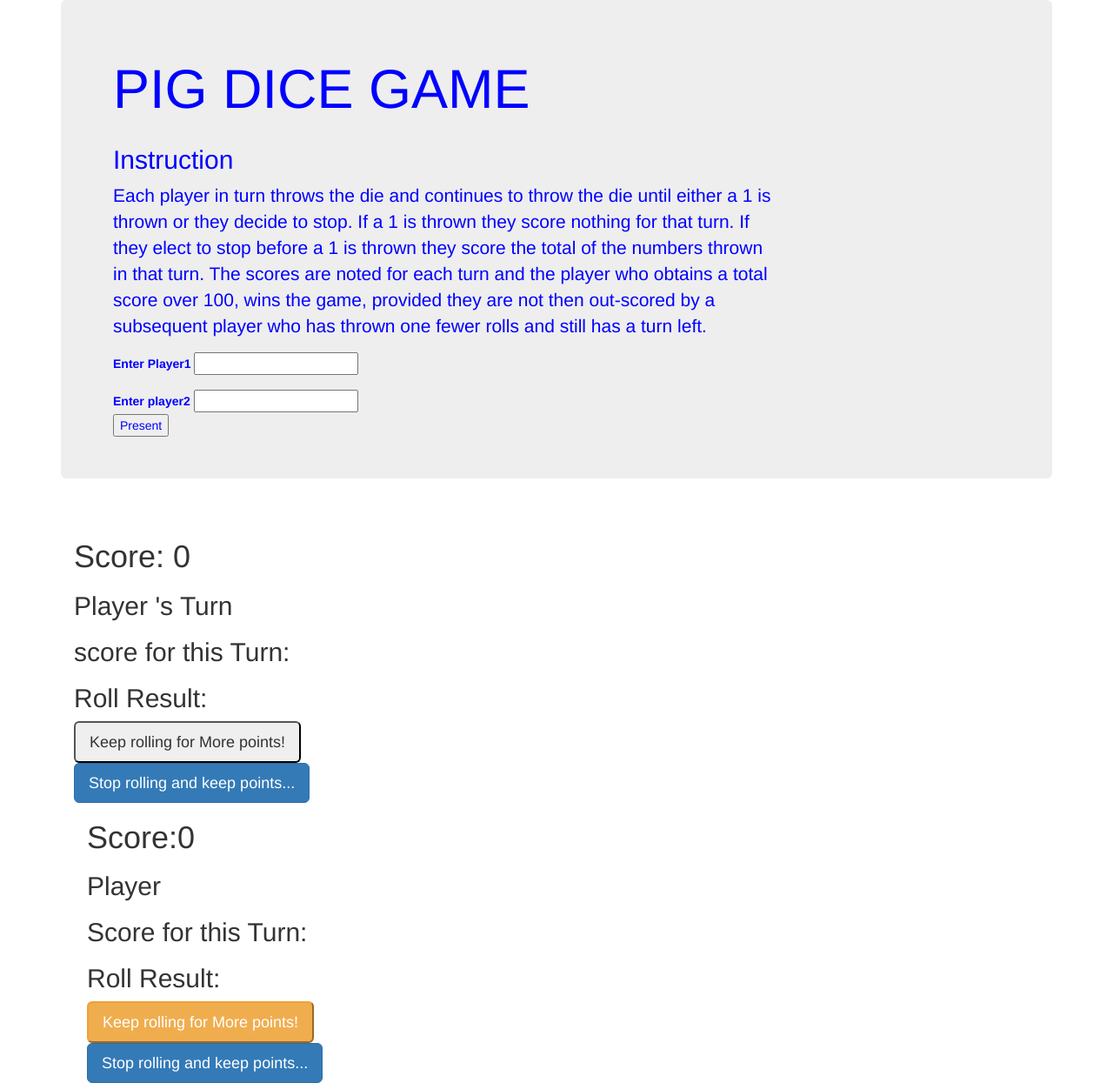
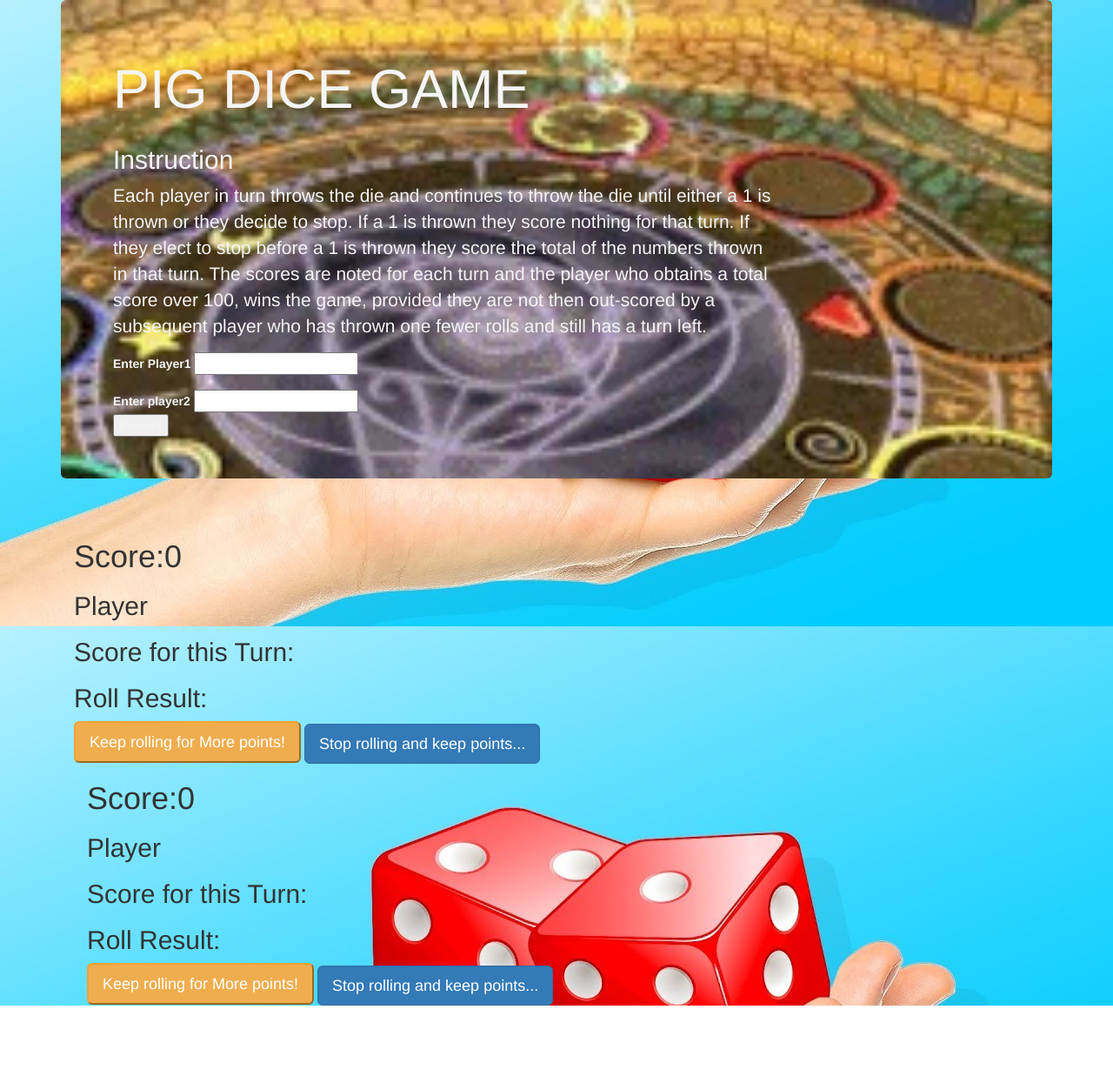
Before and after one commit to habibaJuma/Pig-Dice, a plain HTML site: page index.html in a window 1280 px wide. Shown: the whole page at 87% size. After the commit the page ends 1156 px from the top, so only its background shows below. Drawn offline with Linux system fonts and the light colour scheme.

Commit message:
made some changes on background

```diff
--- a/css/style.css
+++ b/css/style.css
@@ -1,23 +1,28 @@
-
-.player-console{
-    display: none;
-}
-
-.body{
-    background-image: url("../image/dice2.jpeg")
+/*#body{
+    background-image: url("../image/dice2.gif");
+    background: no-repeat;
+    background-size: cover;
 }
 #background {
-    background: url("../image/dice1.jpeg");
+    background: url("../image/dice.gif");
     background-position: center center;
     background-attachment: fixed;
     background-size: cover;
-    padding: 100px 90px;
+    padding: 100px 0px;
+}*/
+body {
+    background-image: url("../image/dice3.jpg");
+}
+.player-console{
+    display: none
+}
+.jumbotron {
+    background-image: url("../image/DICE.webp");
+    background-size: cover;
+    color:whitesmoke;
 }
 
-.jumbotron{
-    color:blue;
+.button {
+    color: black;
+
 }
-
-.box{
-    background-image: url()
-}
--- a/index.html
+++ b/index.html
@@ -34,16 +34,23 @@
          </div>
             <br>
             <div class="game Display">
-                <div class="col-md-5" id="gameStatusDipslay1">
+              <!--  <div class="col-md-5" id="gameStatusDipslay1">
                     <h1><span id ="playerName"></span>Score: <span class="gameStatusDisplay1">0</span></h1>
                     <div id="paly1Button">
                     <h2>Player <span class="playerStatus" class="gameStatusDisplay">'s Turn</h2>
                     <h2>score for this Turn: <span id ="turnScore" class="ganeStatusDisplay turnScore"></span></h2>
                     <h2>Roll Result: <span id="rollResult" class="gameStatusDisplay rollResult"></span> </h2>
-
-                    <button type="button" class="br Mtn-warning btn-lg rollpig">Keep rolling for More points!</button>
+                    -->
+                <div class="col-md-9 col" id="gameStatusDisplay1">
+                    <h1><span id="playerName2"></span>Score:<span class="gameStatusDispay player2Score">0</span></h1>
+                   <div id="playerName">
+                    <h2>Player <span class="playerStatus"></span></h2>
+                    <h2>Score for this Turn: <span id="turnScore" class="gameStatusDisplay turnScore"></span></h2>
+                    <h2>Roll Result: <span id="rollResult" class="gameStatusDisplay rollResult"></span></h2>
+                    <button type="button" class="b btn-warning btn-lg rollpig">Keep rolling for More points!</button>
                     <button type="button" class="btn btn-primary btn-lg holding">Stop rolling and keep points...</button>
                </div>
+
                 <div class="col-md-9 col" id="gameStatusDisplay2">
                     <h1><span id="playerName2"></span>Score:<span class="gameStatusDispay player2Score">0</span></h1>
                    <div id="playerName">
```
Also changed, not shown: image/DICE.webp (added), image/dice.gif (added), image/dice2.gif (added), image/dice4.gif (added).
